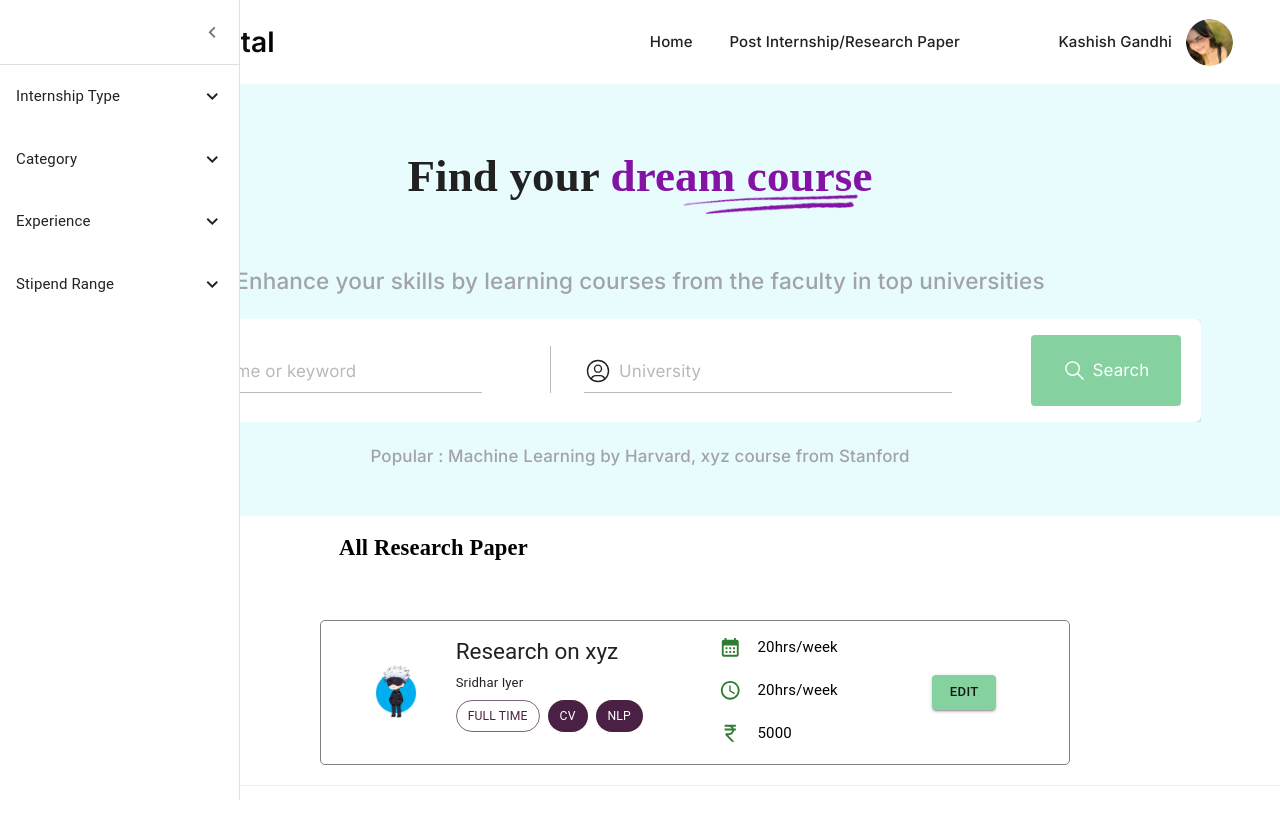
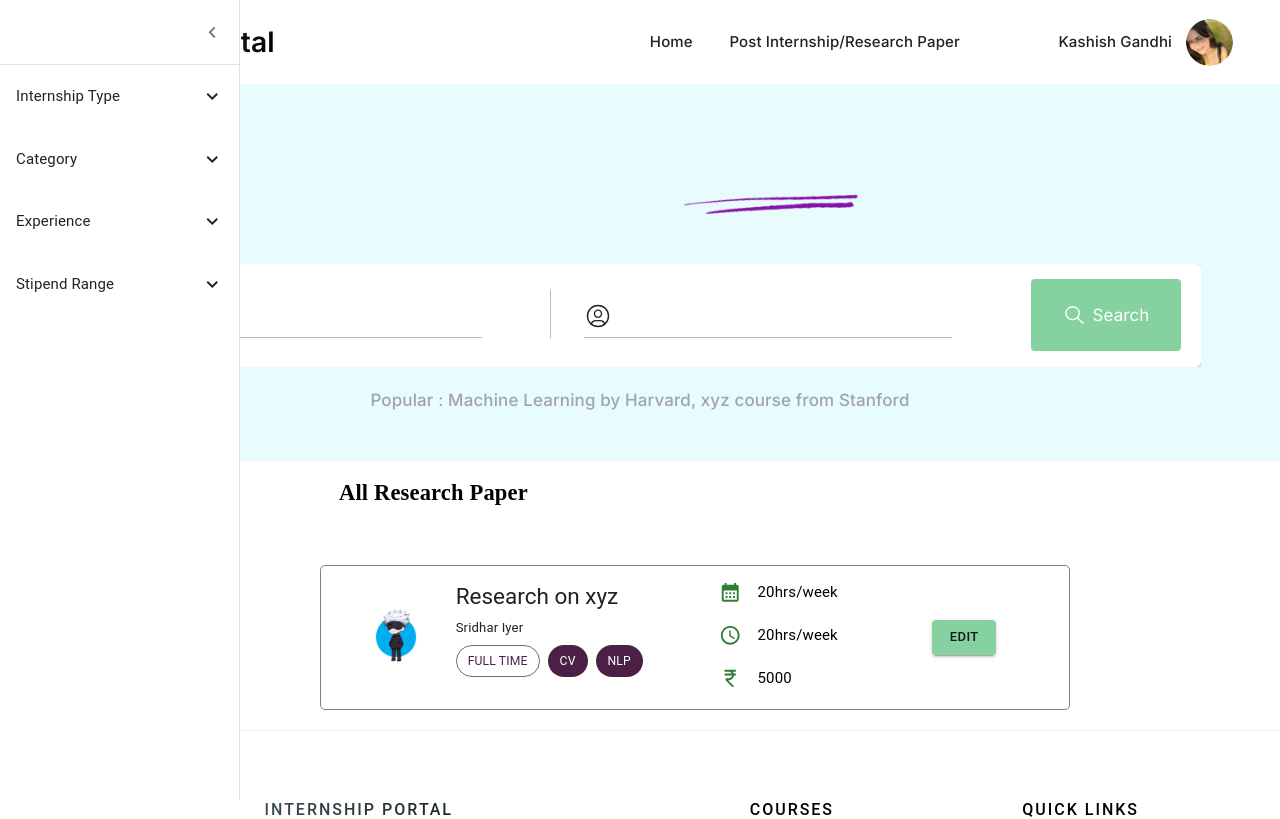
Before and after one commit to jigarsiddhpura/portal-frontend, a React (Create React App) app: page /postresearch in a window 1280 px wide. Shown: the top 819 px of the page. Built offline with nearby package versions, Linux system fonts and the light colour scheme; a web font is replaced by a local one.

Commit message:
header update

```diff
--- a/src/utility/Header.js
+++ b/src/utility/Header.js
@@ -1,51 +1,135 @@
 import "../css/Header.css";
+import { useLocation } from 'react-router-dom'
 
 const Header = () => {
+  const location = useLocation();
+  const currentPage = location.pathname;
   return (
     <div className="header_main">
       <div className="header_title">
         <b className="header_title_container">
           <span className="header_title_container1">
+          {currentPage === '/Courses' ? (
          <span>{`Find your `}</span>
+      ) : currentPage === '/applyresearch' ? (
+        <span>{`Write your `}</span>
+      ) : currentPage === '/applyresearch' ? (
+        <span>{`Find your `}</span>
+      ) : null}
+{currentPage === '/Courses' ? (
          <span className="dream_course_container">dream course</span>
+      ) : currentPage === '/applyresearch' ? (
+        <span className="dream_course_container">research paper</span>
+      ) : currentPage === '/applyresearch' ? (
+        <span className="dream_course_container">dream internship</span>
+      ) : null}
+
 </span>
+
 </b>
+            {/* <span>{`Find your `}</span> */}
+            {/* <span className="dream_course_container">dream course</span> */}
+
         <img className="header_underline_course" alt="" src="/image-7@2x.png" />
       </div>
+      {currentPage === '/Courses' ? (
          <div className="header_enhance_skills_container">
          Enhance your skills by learning courses from the faculty in top
          universities
        </div>
+      ) : currentPage === '/applyresearch' ? (
+        <div className="header_enhance_skills_container">
+        Write your research paper under the best professors and get their LORs
+      </div>
+      ) : currentPage === '/applyresearch' ? (
+        <div className="header_enhance_skills_container">
+        Find your next career at companies like Jio, KPMG, and Intel
+      </div>
+      ) : null}
+
+
+      {/* <div className="header_enhance_skills_container">
+        Enhance your skills by learning courses from the faculty in top
+        universities
+      </div> */}
       <section className="header_rectangle_parent">
         <div className="header_frame_child" />
         <div className="header_frame_item" />
         <div className="header_frame_group">
           <img className="header_search_icon_frame" alt="" src="/frame.svg" />
+
+          {currentPage === '/Courses' ? (
        <div className="header_course_name_placeholder">Course Name or keyword</div>
+      ) : currentPage === '/applyresearch' ? (
+        <div className="header_course_name_placeholder">Domain</div>
+      ) : currentPage === '/applyresearch' ? (
+        <div className="header_course_name_placeholder">Role Name or keyword</div>
+      ) : null}
+
+          {/* <div className="header_course_name_placeholder">Course Name or keyword</div> */}
           <div className="header_frame_inner" />
           <div className="header_line_div" />
           <div className="header_frame_child1" />
         </div>
         <div className="header_frame_container">
           <img className="header_search_icon_frame" alt="" src="/frame.svg" />
+          {currentPage === '/Courses' ? (
        <div className="header_course_name_placeholder1">Course Name or keyword</div>
+      ) : currentPage === '/applyresearch' ? (
+        <div className="header_course_name_placeholder1">Domain</div>
+      ) : currentPage === '/applyresearch' ? (
+        <div className="header_course_name_placeholder1">Role Name or keyword</div>
+      ) : null}
+          {/* <div className="header_course_name_placeholder1">Course Name or keyword</div> */}
           <div className="header_frame_child2" />
           <div className="header_line_div" />
           <div className="header_frame_child1" />
         </div>
         <div className="header_frame_div">
           <img className="header_search_icon_frame2" alt="" src="/frame1.svg" />
+          {currentPage === '/Courses' ? (
+
       <div className="header_university_placeholder">University</div>
+      ) : currentPage === '/applyresearch' ? (
+
+        <div className="header_university_placeholder">Professor Name</div>
+      ) : currentPage === '/applyresearch' ? (
+
+        <div className="header_university_placeholder">Company Name or Professor Name</div>
+      ) : null}
+{/*
+          <div className="header_university_placeholder">University</div> */}
           <div className="header_frame_child5" />
         </div>
         <div className="header_main1">
           <img className="header_search_icon_frame2" alt="" src="/frame1.svg" />
+          {currentPage === '/Courses' ? (
+
       <div className="header_university_placeholder">University</div>
+      ) : currentPage === '/applyresearch' ? (
+
+        <div className="header_university_placeholder">Professor Name</div>
+      ) : currentPage === '/applyresearch' ? (
+
+        <div className="header_university_placeholder">Company Name or Professor Name</div>
+      ) : null}
+          {/* <div className="header_university_placeholder">University</div> */}
           <div className="header_frame_child6" />
         </div>
         <div className="header_main2">
           <img className="header_search_icon_frame4" alt="" src="/frame1.svg" />
+
+          {currentPage === '/Courses' ? (
+
       <div className="header_search">University</div>
+      ) : currentPage === '/applyresearch' ? (
+
+        <div className="header_search">Professor Name</div>
+      ) : currentPage === '/applyresearch' ? (
+
+        <div className="header_search">Company Name or Professor Name</div>
+      ) : null}
+          {/* <div className="header_search">University</div> */}
           <div className="header_frame_child7" />
         </div>
         <div className="header_main3">
@@ -66,31 +150,84 @@ const Header = () => {
         <div className="header_frame_item" />
         <div className="header_frame_group">
           <img className="header_search_icon_frame" alt="" src="/frame.svg" />
+          {currentPage === '/Courses' ? (
        <div className="header_course_name_placeholder">Course Name or keyword</div>
+      ) : currentPage === '/applyresearch' ? (
+        <div className="header_course_name_placeholder">Domain</div>
+      ) : currentPage === '/applyresearch' ? (
+        <div className="header_course_name_placeholder">Role Name or keyword</div>
+      ) : null}
+          {/* <div className="header_course_name_placeholder">Course Name or keyword</div> */}
           <div className="header_frame_inner" />
           <div className="header_line_div" />
           <div className="header_frame_child1" />
         </div>
         <div className="header_frame_container">
+
           <img className="header_search_icon_frame" alt="" src="/frame.svg" />
+
+          {currentPage === '/Courses' ? (
+
       <div className="header_course_name_placeholder1">University</div>
+      ) : currentPage === '/applyresearch' ? (
+
+        <div className="header_course_name_placeholder1">Professor Name</div>
+      ) : currentPage === '/applyresearch' ? (
+
+        <div className="header_course_name_placeholder1">Company Name or Professor Name</div>
+      ) : null}
+
+          {/* <div className="header_course_name_placeholder1">University</div> */}
           <div className="header_frame_child2" />
           <div className="header_line_div" />
           <div className="header_frame_child1" />
         </div>
         <div className="header_frame_div">
           <img className="header_search_icon_frame2" alt="" src="/frame1.svg" />
-          <div className="header_university_placeholder">University</div>
+          {currentPage === '/Courses' ? (
+
+      <div className="header_course_name_placeholder">University</div>
+      ) : currentPage === '/applyresearch' ? (
+
+        <div className="header_course_name_placeholder">Professor Name</div>
+      ) : currentPage === '/applyresearch' ? (
+
+        <div className="header_course_name_placeholder">Company Name or Professor Name</div>
+      ) : null}
+
+
+          {/* <div className="header_university_placeholder">University</div> */}
           <div className="header_frame_child5" />
         </div>
         <div className="header_main1">
           <img className="header_search_icon_frame2" alt="" src="/frame1.svg" />
-          <div className="header_university_placeholder">University</div>
+          {currentPage === '/Courses' ? (
+
+      <div className="header_course_name_placeholder">University</div>
+      ) : currentPage === '/applyresearch' ? (
+
+        <div className="header_course_name_placeholder">Professor Name</div>
+      ) : currentPage === '/applyresearch' ? (
+
+        <div className="header_course_name_placeholder">Company Name or Professor Name</div>
+      ) : null}
+
+          {/* <div className="header_university_placeholder">University</div> */}
           <div className="header_frame_child6" />
         </div>
         <div className="header_main2">
           <img className="header_search_icon_frame4" alt="" src="/frame1.svg" />
+          {currentPage === '/Courses' ? (
+
       <div className="header_search">University</div>
+      ) : currentPage === '/applyresearch' ? (
+
+        <div className="header_search">Professor Name</div>
+      ) : currentPage === '/applyresearch' ? (
+
+        <div className="header_search">Company Name or Professor Name</div>
+      ) : null}
+          {/* <div className="header_search">University</div> */}
           <div className="header_frame_child7" />
         </div>
         <div className="header_main3">
@@ -111,7 +248,15 @@ const Header = () => {
         <div className="header_frame_item" />
         <div className="header_frame_group">
           <img className="header_search_icon_frame16" alt="" src="/frame.svg" />
+
+          {currentPage === '/Courses' ? (
        <div className="search6">Course Name or keyword</div>
+      ) : currentPage === '/applyresearch' ? (
+        <div className="search6">Domain</div>
+      ) : currentPage === '/applyresearch' ? (
+        <div className="search6">Role Name or keyword</div>
+      ) : null}
+          {/* <div className="search6">Course Name or keyword</div> */}
           <div className="header_frame_inner" />
           <div className="header_line_div" />
           <div className="header_frame_child1" />
@@ -125,12 +270,34 @@ const Header = () => {
         </div>
         <div className="header_frame_div">
           <img className="header_search_icon_frame2" alt="" src="/frame1.svg" />
-          <div className="header_university_placeholder">University</div>
+          {currentPage === '/Courses' ? (
+
+      <div className="header_course_name_placeholder">University</div>
+      ) : currentPage === '/applyresearch' ? (
+
+        <div className="header_course_name_placeholder">Professor Name</div>
+      ) : currentPage === '/applyresearch' ? (
+
+        <div className="header_course_name_placeholder">Company Name or Professor Name</div>
+      ) : null}
+
+          {/* <div className="header_university_placeholder">University</div> */}
           <div className="header_frame_child5" />
         </div>
         <div className="header_main1">
           <img className="header_search_icon_frame2" alt="" src="/frame1.svg" />
-          <div className="header_university_placeholder">University</div>
+          {currentPage === '/Courses' ? (
+
+      <div className="header_course_name_placeholder">University</div>
+      ) : currentPage === '/applyresearch' ? (
+
+        <div className="header_course_name_placeholder">Professor Name</div>
+      ) : currentPage === '/applyresearch' ? (
+
+        <div className="header_course_name_placeholder">Company Name or Professor Name</div>
+      ) : null}
+
+          {/* <div className="header_university_placeholder">University</div> */}
           <div className="header_frame_child6" />
         </div>
         <div className="header_main2">
```
Lines whose indentation alone changed are shown as unchanged.
